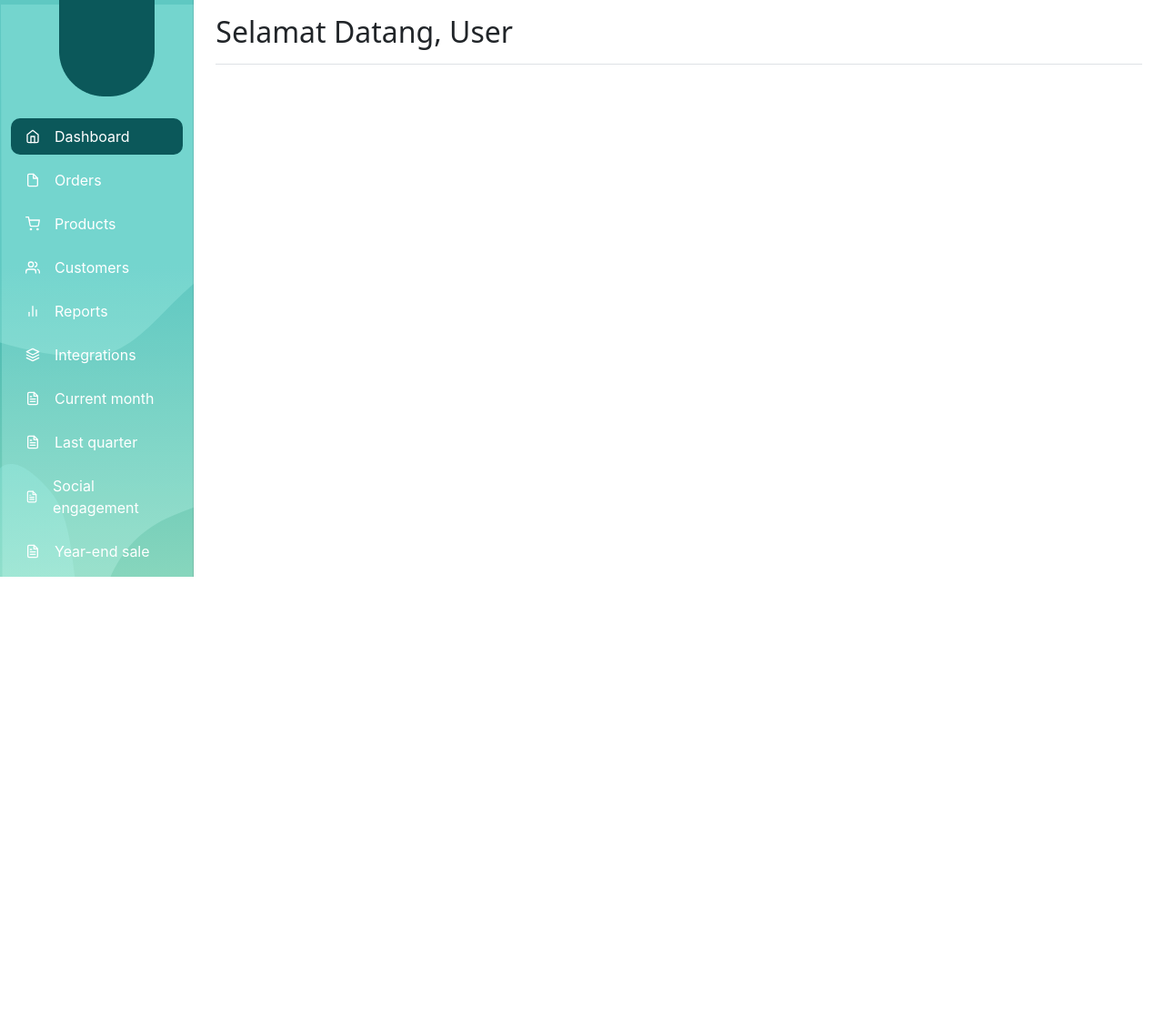
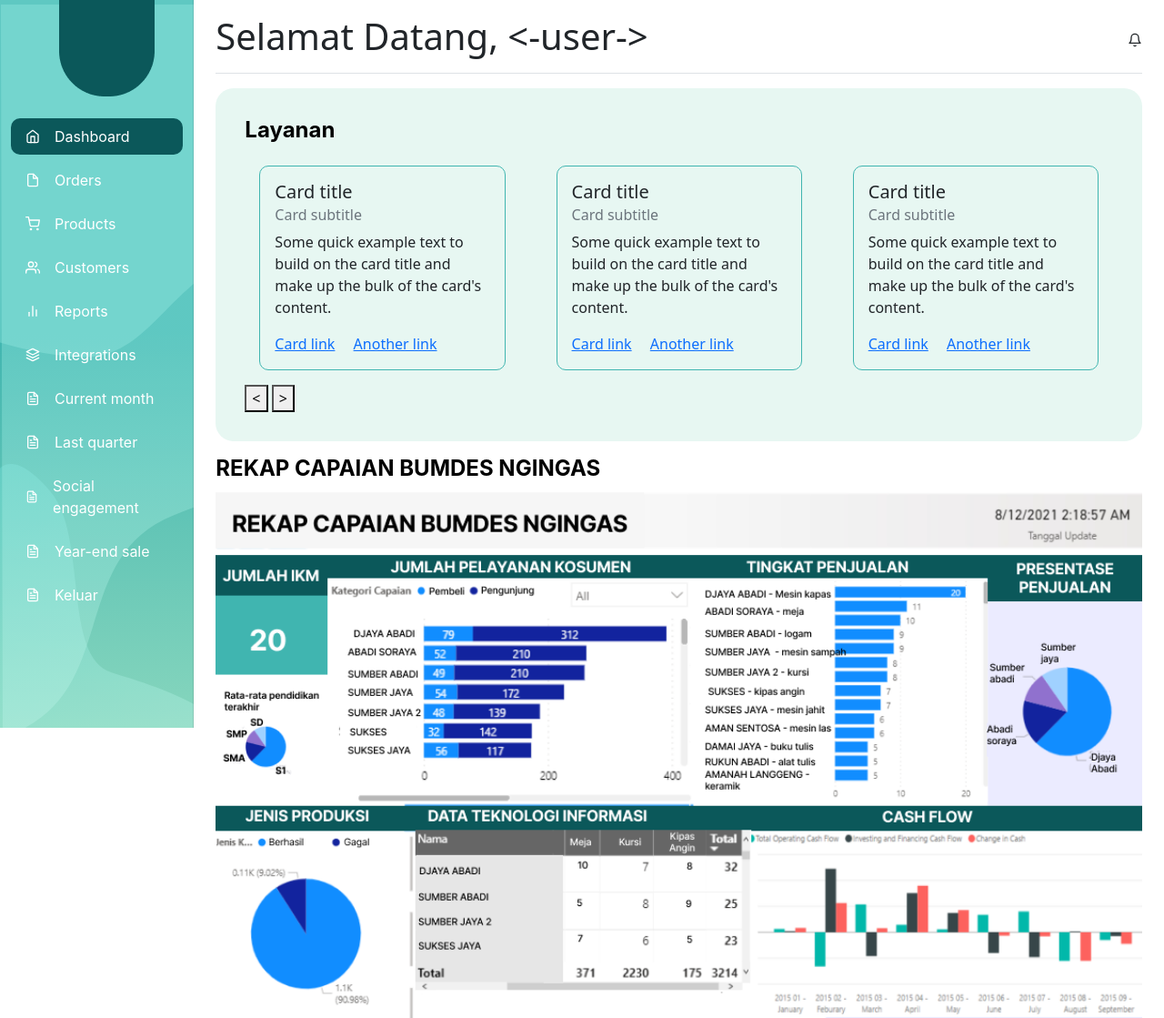
Before and after one commit to KKN-NGINGAS/webngingas, a PHP site: page /dashboard.html in a window 1280 px wide. Shown: the whole page at 91% size. Before the commit the page ends 634 px from the top, so only its background shows below. Run offline with PHP 8.4, Linux system fonts and the light colour scheme.

Commit message:
update home dashboard page

```diff
--- a/assets/css/dashboard.css
+++ b/assets/css/dashboard.css
@@ -8,11 +8,23 @@ body {
   vertical-align: text-bottom;
 }
 
+h2 {
+  font-family: Inter;
+  font-style: normal;
+  font-weight: bold;
+  font-size: 1.5rem;
+
+  color: #000000;
+
+
+}
+
 /*
  * Sidebar
  */
 
 .sidebar {
+  position: fixed;
   top: 0;
   bottom: 0;
   left: 0;
@@ -105,3 +117,22 @@ body {
   border-color: transparent;
   box-shadow: 0 0 0 3px rgba(255, 255, 255, .25);
 }
+
+.services {
+  padding: 2rem;
+  background: #E7F7F2;
+  border-radius: 20px;
+}
+
+.card {
+  margin: 1em;
+  background: transparent;
+  border: 1px solid #40B5B0;
+  box-sizing: border-box;
+  border-radius: 10px;
+
+}
+
+.report {
+  margin-top: 1rem;
+}
--- a/dashboard.html
+++ b/dashboard.html
@@ -93,13 +93,148 @@
                   Year-end sale
                 </a>
               </li>
+              <li class="nav-item">
+                <a class="nav-link" href="#">
+                  <span data-feather="file-text"></span>
+                  Keluar
+                </a>
+              </li>
             </ul>
           </div>
         </nav>
 
         <main class="col-md-9 ms-sm-auto col-lg-10 px-md-4">
           <div class="d-flex justify-content-between flex-wrap flex-md-nowrap align-items-center pt-3 pb-2 mb-3 border-bottom">
-            <h1 class="h2">Selamat Datang, User</h1>
+            <h1>Selamat Datang, <-user-></h1>
+            <span data-feather="bell"></span>
+          </div>
+
+          <div class="services">
+            <h2>Layanan</h2>
+            <div id="services" class="carousel slide" data-bs-ride="carousel">
+              <div class="carousel-inner">
+                <div class="carousel-item active">
+                  <div class="row">
+                    <div class="col-lg-4">
+                      <div class="card">
+                        <div class="card-body">
+                          <h5 class="card-title">Card title</h5>
+                          <h6 class="card-subtitle mb-2 text-muted">Card subtitle</h6>
+                          <p class="card-text">Some quick example text to build on the card title and make up the bulk of the card's content.</p>
+                          <a href="#" class="card-link">Card link</a>
+                          <a href="#" class="card-link">Another link</a>
+                        </div>
+                      </div>
+                    </div>
+                    <div class="col-lg-4">
+                      <div class="card">
+                        <div class="card-body">
+                          <h5 class="card-title">Card title</h5>
+                          <h6 class="card-subtitle mb-2 text-muted">Card subtitle</h6>
+                          <p class="card-text">Some quick example text to build on the card title and make up the bulk of the card's content.</p>
+                          <a href="#" class="card-link">Card link</a>
+                          <a href="#" class="card-link">Another link</a>
+                        </div>
+                      </div>
+                    </div>
+                    <div class="col-lg-4">
+                      <div class="card">
+                        <div class="card-body">
+                          <h5 class="card-title">Card title</h5>
+                          <h6 class="card-subtitle mb-2 text-muted">Card subtitle</h6>
+                          <p class="card-text">Some quick example text to build on the card title and make up the bulk of the card's content.</p>
+                          <a href="#" class="card-link">Card link</a>
+                          <a href="#" class="card-link">Another link</a>
+                        </div>
+                      </div>
+                    </div>
+                  </div>
+                </div>
+                <div class="carousel-item">
+                  <div class="row">
+                    <div class="col-lg-4">
+                      <div class="card">
+                        <div class="card-body">
+                          <h5 class="card-title">Card title</h5>
+                          <h6 class="card-subtitle mb-2 text-muted">Card subtitle</h6>
+                          <p class="card-text">Some quick example text to build on the card title and make up the bulk of the card's content.</p>
+                          <a href="#" class="card-link">Card link</a>
+                          <a href="#" class="card-link">Another link</a>
+                        </div>
+                      </div>
+                    </div>
+                    <div class="col-lg-4">
+                      <div class="card">
+                        <div class="card-body">
+                          <h5 class="card-title">Card title</h5>
+                          <h6 class="card-subtitle mb-2 text-muted">Card subtitle</h6>
+                          <p class="card-text">Some quick example text to build on the card title and make up the bulk of the card's content.</p>
+                          <a href="#" class="card-link">Card link</a>
+                          <a href="#" class="card-link">Another link</a>
+                        </div>
+                      </div>
+                    </div>
+                    <div class="col-lg-4">
+                      <div class="card">
+                        <div class="card-body">
+                          <h5 class="card-title">Card title</h5>
+                          <h6 class="card-subtitle mb-2 text-muted">Card subtitle</h6>
+                          <p class="card-text">Some quick example text to build on the card title and make up the bulk of the card's content.</p>
+                          <a href="#" class="card-link">Card link</a>
+                          <a href="#" class="card-link">Another link</a>
+                        </div>
+                      </div>
+                    </div>
+                  </div>
+                </div>
+                <div class="carousel-item">
+                  <div class="row">
+                    <div class="col-lg-4">
+                      <div class="card">
+                        <div class="card-body">
+                          <h5 class="card-title">Card title</h5>
+                          <h6 class="card-subtitle mb-2 text-muted">Card subtitle</h6>
+                          <p class="card-text">Some quick example text to build on the card title and make up the bulk of the card's content.</p>
+                          <a href="#" class="card-link">Card link</a>
+                          <a href="#" class="card-link">Another link</a>
+                        </div>
+                      </div>
+                    </div>
+                    <div class="col-lg-4">
+                      <div class="card">
+                        <div class="card-body">
+                          <h5 class="card-title">Card title</h5>
+                          <h6 class="card-subtitle mb-2 text-muted">Card subtitle</h6>
+                          <p class="card-text">Some quick example text to build on the card title and make up the bulk of the card's content.</p>
+                          <a href="#" class="card-link">Card link</a>
+                          <a href="#" class="card-link">Another link</a>
+                        </div>
+                      </div>
+                    </div>
+                    <div class="col-lg-4">
+                      <div class="card">
+                        <div class="card-body">
+                          <h5 class="card-title">Card title</h5>
+                          <h6 class="card-subtitle mb-2 text-muted">Card subtitle</h6>
+                          <p class="card-text">Some quick example text to build on the card title and make up the bulk of the card's content.</p>
+                          <a href="#" class="card-link">Card link</a>
+                          <a href="#" class="card-link">Another link</a>
+                        </div>
+                      </div>
+                    </div>
+                  </div>
+                </div>
+              </div>
+              <div class="carousel-nav">
+                <button data-bs-target="#services" data-bs-slide="prev"><</button>
+                <button data-bs-target="#services" data-bs-slide="next">></button>
+              </div>
+            </div>
+          </div>
+
+          <div class="report">
+            <h2>REKAP CAPAIAN BUMDES NGINGAS</h2>
+            <img src="assets/img/rekap.png" style="width:100%; height: 100%;">
           </div>
 
         </main>
```
Also changed, not shown: assets/img/rekap.png (added).
